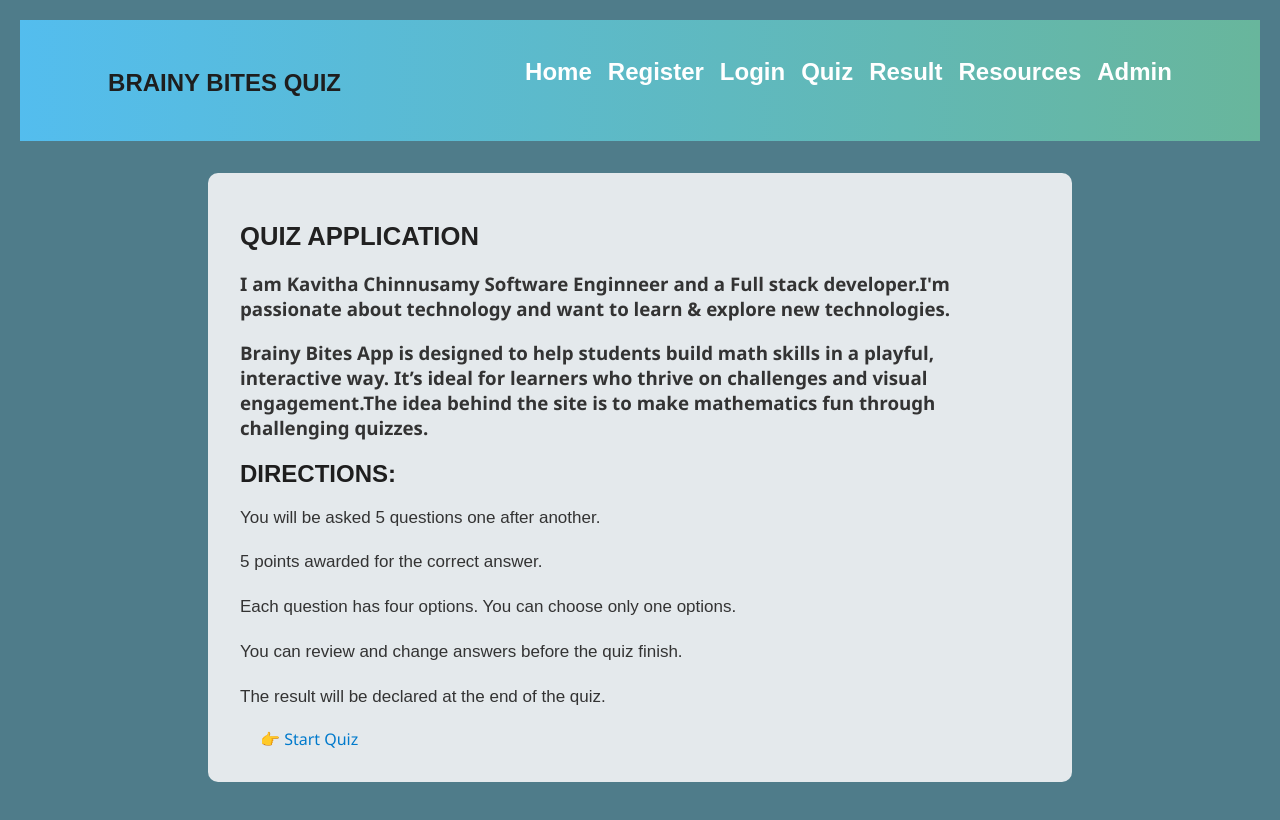
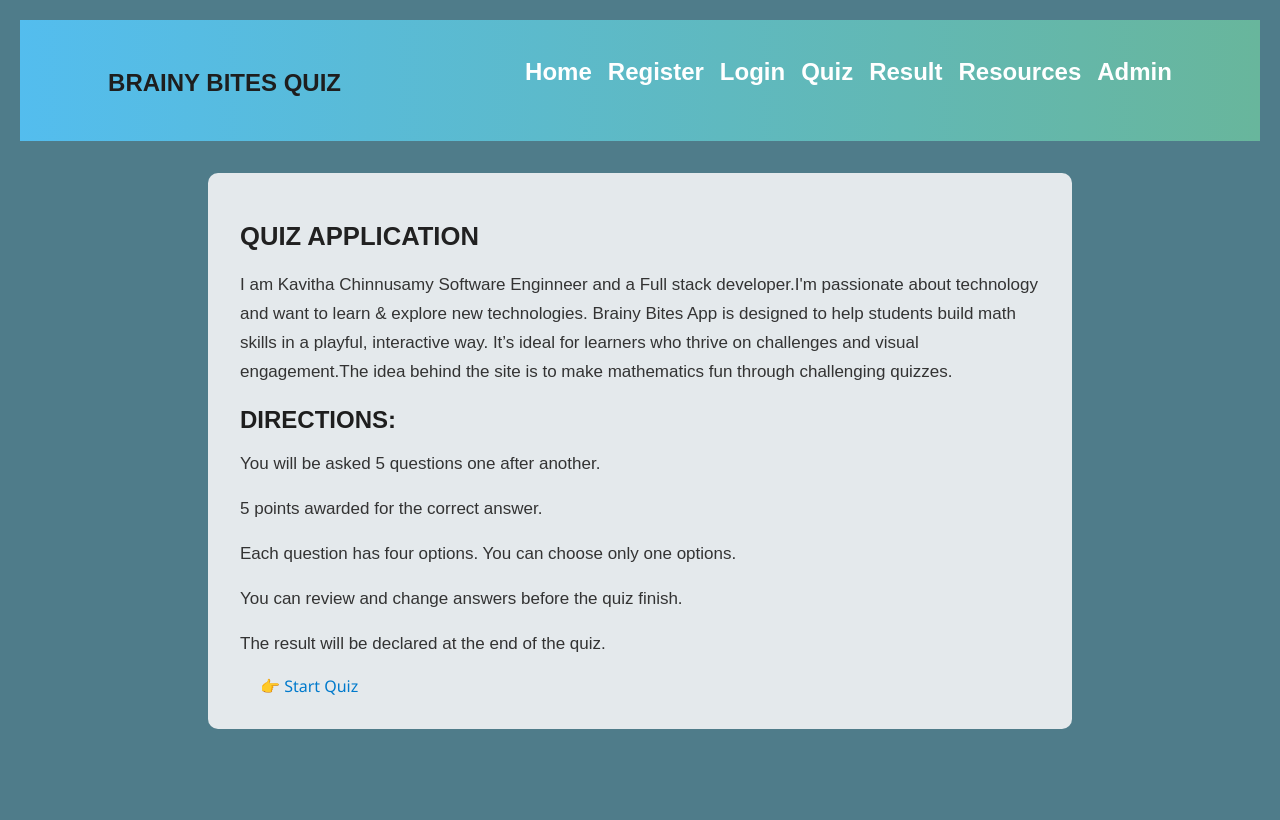
Before and after one commit to Kavithachinnusamy20/Capstone_Brainy_Bites, a React (Vite) app in the folder Client/: page / in a window 1280 px wide. Shown: the top 820 px of the page. Built offline with nearby package versions, Linux system fonts and the light colour scheme.

Commit message:
adding commands

```diff
--- a/Client/src/App.jsx
+++ b/Client/src/App.jsx
@@ -17,20 +17,18 @@ function App() {
       const response = await fetch('http://localhost:8080');
       const data = await response.json();
       console.log(data);
+      setData(data); //update state with fetched questions
     } catch (e) {
       console.log(e);
     }
   }
   //  const [answers, setAnswers] = useState([]);
-
   // const resetQuiz = () => {
   //    setAnswers([]);
   //  };
   // useEffect(() => {
   //    getData();
   //  }, []);
-
-//routing setup
   return (
     <BrowserRouter>
     <Navbar/>
--- a/Client/src/Components/Home.jsx
+++ b/Client/src/Components/Home.jsx
@@ -1,16 +1,15 @@
  import React from 'react'
  import Navbar from './Navbar'
- //  import  { useRef } from "react";
  import { Link } from "react-router-dom";
- import "../styles/Navbar.css";
  import "../App.css"
  const Home =() =>{
 
     return(
         <div className ='Container'>
         <h1 className ='title text-light'>Quiz Application</h1>
-        <h3> I am Kavitha Chinnusamy Software Enginneer and a Full stack developer.I'm passionate about technology and want to learn & explore new technologies.</h3>          <h3>Brainy Bites App is designed to help students build math skills in a playful, interactive way.
-           It’s ideal for learners who thrive on challenges and visual engagement.The idea behind the site is to make mathematics fun through challenging quizzes.</h3>
+        <p> <span></span>  I am Kavitha Chinnusamy Software Enginneer and a Full stack developer.I'm passionate about technology and want to learn & explore new technologies.
+            Brainy Bites App is designed to help students build math skills in a playful, interactive way.
+           It’s ideal for learners who thrive on challenges and visual engagement.The idea behind the site is to make mathematics fun through challenging quizzes.</p>
          <h2>Directions:</h2>
         <ol>
         <li>You will be asked 5 questions one after another.</li>
--- a/Client/src/Components/Register.jsx
+++ b/Client/src/Components/Register.jsx
@@ -1,16 +1,16 @@
 import React from 'react';
 import "../styles/register.css"
 import useForm from '../hooks/useForm';
-import { useParams } from 'react-router-dom';
+// import { useParams } from 'react-router-dom';
 import Login from './login'
  import { Link } from "react-router-dom";
 
+ //creating registration form
 const Register = () => {
-    const {username} = useParams();
+    // const {username} = useParams();
+    //useForm a custom hook that handles form logic (like state, validation, and submission)
     const { handleChange, values, handleSubmit,errors } = useForm();
-    //creating registeration form
     return (
-
         <div className ="form-content-right">
         {/* <div class="username-box">Username: {username}</div> */}
         <h3>If you want explore more math quiz Register here:</h3>
--- a/Client/src/Components/quiz.jsx
+++ b/Client/src/Components/quiz.jsx
@@ -3,14 +3,15 @@ import React, { useState, useEffect } from "react";
 import Questions from "./questions";
 import { useNavigate } from "react-router-dom";
 import "../styles/quizbutton.css";
-
+// data: quiz questions passed in as props
+// setData: function to update the questions from the parent() component
 const Quiz = ({setData,data}) => {
   const navigate = useNavigate();
 
   const [currentQuestionIndex, setCurrentQuestionIndex] = useState(0);
   const [answers, setAnswers] = useState([]);
 
-  // Get all Quiz questions from database.
+  // Get all Quiz questions from API
   useEffect(() => {
     fetch("http://localhost:8080/api/questions")
     .then((response) => response.json())
--- a/Client/src/Components/result.jsx
+++ b/Client/src/Components/result.jsx
@@ -5,18 +5,18 @@ import { Link,useLocation } from 'react-router-dom';
 import Quiz from './quiz'
 import { useNavigate } from "react-router-dom";
 
-
-export default function Result({resetQuiz,data}) {
+//result component receive props
+const Result = ({resetQuiz,data}) => {
 
   const location = useLocation();
+  //location.state.answers: gets user answers passed via navigation
   const answers = location.state?.answers || [];
-  // const quizData =location.state?.data ||[];
-  const navigate = useNavigate()
-  console.log(`quizdata`,data)
+   const navigate = useNavigate()
+  // console.log(`quizdata`,data)
 
 
   function onRestart(){
-    resetQuiz?.(); // clears answers
+    resetQuiz?.();
     console.log('on Restart')
     navigate('/quiz') //restarts quiz
   }
@@ -55,3 +55,4 @@ export default function Result({resetQuiz,data}) {
 
   )
 }
+export default Result;
```
